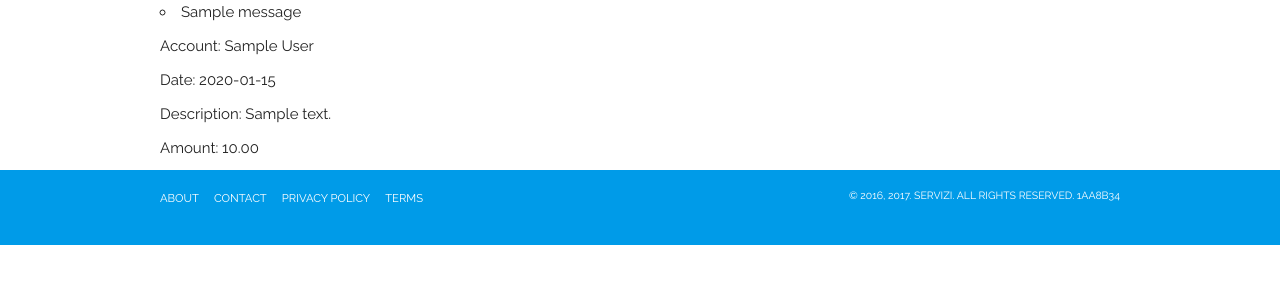
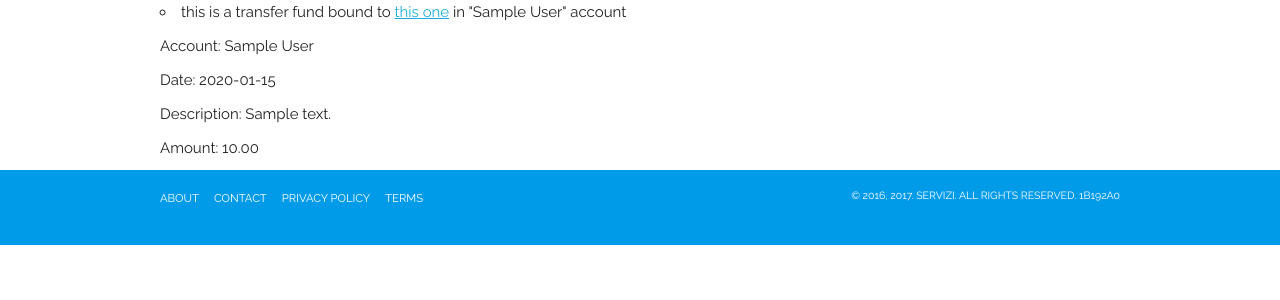
Before and after one commit to l-dfa/django-spese, a Django app: page /spese/1/ in a window 1280 px wide. Shown: the part 179-479 px from the top of the page. Run offline with Django 3.2, Linux system fonts and the light colour scheme; a user stored in the database is signed in; tables that the repository leaves empty hold one stand-in row (values such as "Sample post"); one stand-in notice (Sample message) is shown; parts of the project's set-up code (start-up, migrations or seed data) failed here and were passed over.

Commit message:
spese: in transf.funds details added a reference to the other expense

```diff
--- a/servizi/servizi/settings.py
+++ b/servizi/servizi/settings.py
@@ -189,4 +189,4 @@ LOGGING = {
     }
 }
 
-COMMIT_ID = '1aa8b34'
+COMMIT_ID = '1b192a0'
--- a/servizi/spese/templates/spese/base_spese.html
+++ b/servizi/spese/templates/spese/base_spese.html
@@ -23,7 +23,9 @@
         <div class="u-full-width">
             <ul class="messages">
                 {% for message in messages %}
-                <li{% if message.tags %} class="{{ message.tags }}"{% endif %}>{{ message }}</li>
+                    <li class="{{ message.tags }}">
+                    {% if 'safe' in message.tags %} {{ message|safe }}{% else %}{{ message }}{% endif %}
+                    </li>
                 {% endfor %}
             </ul>
         </div>
--- a/servizi/spese/views.py
+++ b/servizi/spese/views.py
@@ -13,6 +13,7 @@
             - repo_tags
 '''
 #{ module history
+#    ldfa@2017.01.04 index:  + account & date filters by django-filter
 #    ldfa@2016.12.12 toggle: + check request user against expense user
 #                    detail: + check request user against expense user
 #                    change: + check request user against expense user
@@ -236,7 +237,6 @@ def index(request):
 
 @login_required(login_url="login/")
 def detail(request, expense_id):
-    #pdb.set_trace()
     expense = get_object_or_404(Expense, pk=expense_id)
     # check expense user == request user, othewise bail out
     if expense.user != request.user:
@@ -246,11 +246,20 @@ def detail(request, expense_id):
         return HttpResponseRedirect(reverse('spese:index'))
 
     page_identification = 'Spese: show expense detail'
-    if not expense.user == request.user:
-        msg = "expense id {}: wrong user (it's {})".format(expense.id, expense.user.username)
-        log.error(msg)
-        messages.error(request, msg)
-        return HttpResponseRedirect(reverse('spese:index'))
+    other_expense = expense.get_companion()   # if expense is a transfer fund, this gets its companion
+
+    # if not expense.user == request.user:
+    #     msg = "expense id {}: wrong user (it's {})".format(expense.id, expense.user.username)
+    #     log.error(msg)
+    #     messages.error(request, msg)
+    #     return HttpResponseRedirect(reverse('spese:index'))
+    if other_expense:
+        ###TRACE ### pdb.set_trace()
+        other_url = reverse('spese:detail', kwargs={'expense_id': str(other_expense.pk)})
+        messages.info( request,
+                       'this is a transfer fund bound to <a href="{}">this one</a> in "{}" account'.format(other_url, other_expense.account.name),
+                       extra_tags='safe'
+                     )
     return render(request, 'spese/detail.html', {'page_identification': page_identification,
                                                  'operation': 'show',
                                                  'expense': expense,
@@ -321,7 +330,7 @@ def change(request, expense_id):
         form = ExpenseForm(instance=expense)
     alltags = Tag.objects.all()
     if  other_expense:
-        messages.info(request, "warning: this is a transfer fund, these changes will affect also its companion")
+        messages.info(request, "warning: this is a transfer fund; these changes will affect also its companion, on {} account".format(other_expense.account.name))
         messages.info(request, "warning: this is a transfer fund, changes to account will not be accepted")
     return render(request, 'spese/add.html', { 'page_identification': page_identification,
                               'operation': 'edit',
```
